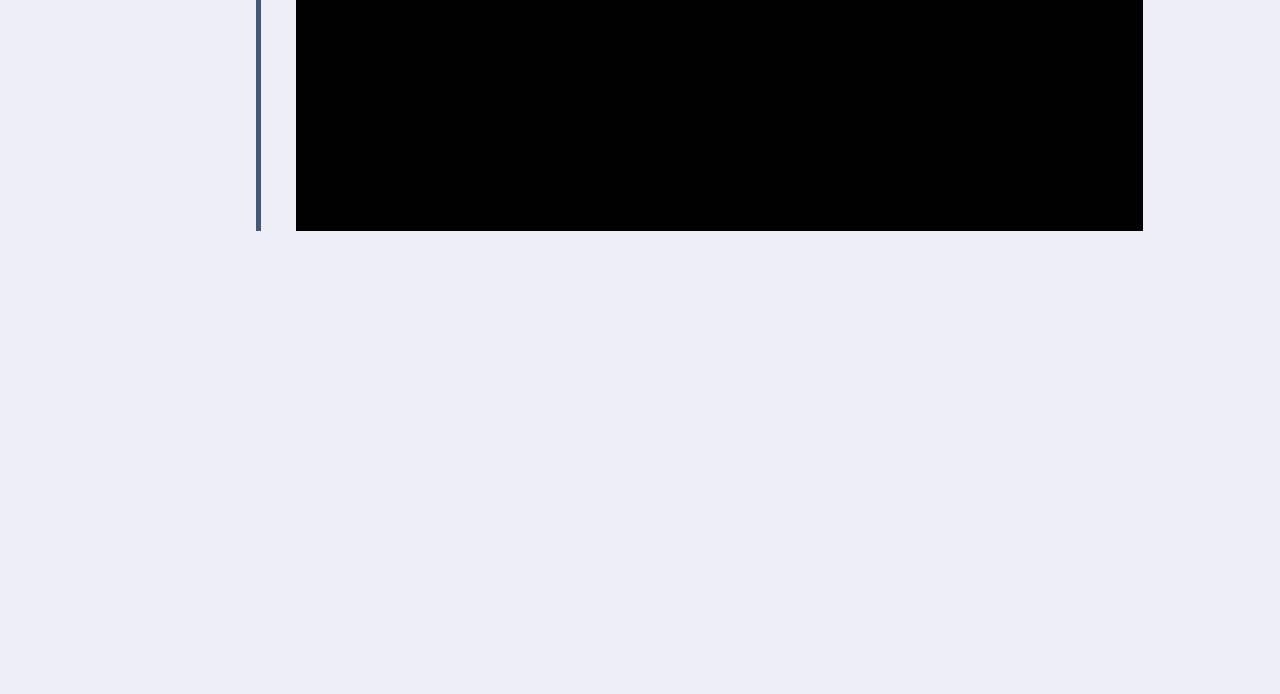
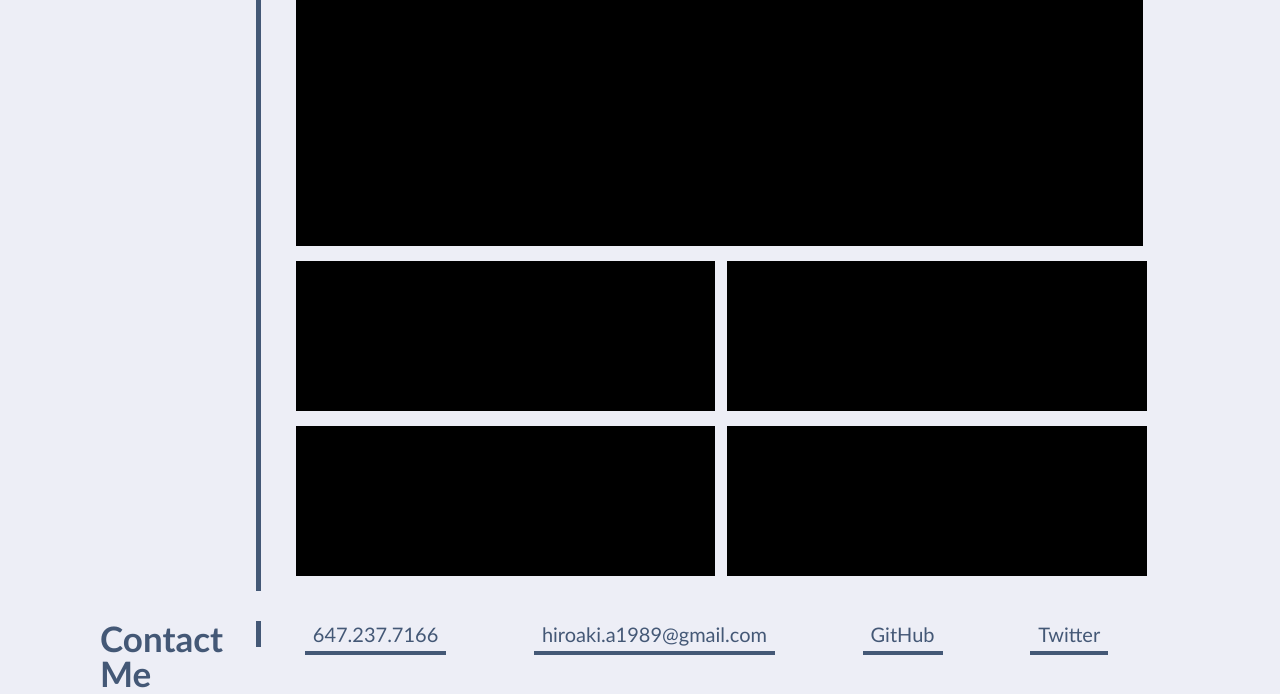
Before and after one commit to Hiroro1989/HiroakiArai-Portfolio, a plain HTML site: page index.html in a window 1280 px wide. Shown: the part 583-1277 px from the top of the page. Before the commit the page ends 814 px from the top, so only its background shows below. Drawn offline with Linux system fonts and the light colour scheme.

Commit message:
complete wireframe

```diff
--- a/assets/style.css
+++ b/assets/style.css
@@ -11,7 +11,7 @@
 
 /* header */
 
-header, nav, ul, li {
+header, header nav, header ul, header li, header a {
     background-color: #31343D;
 }
 
@@ -28,7 +28,7 @@ h1{
     display:inline-block;
     padding: 0px 0px 0px 70px;
 }
-nav{
+header nav{
     float: right;
     padding-top: 15px;
     padding-right: 20px;
@@ -43,7 +43,7 @@ nav ul li{
     padding: 3px;
 }
 
-nav ul li a{
+header nav ul li a{
     color: var(--box-in-box);
     text-decoration: none;
     font-size: 20px;
@@ -51,7 +51,6 @@ nav ul li a{
     padding-bottom: 5px;
     padding-left: 0.5rem;
     padding-right: 0.5rem;
-    background-color: #31343D;
 
 }
 
@@ -80,15 +79,13 @@ nav ul li a{
 /* main */
 
 .About-Me {
-    padding: 0 0 15px 0px;
+    margin-bottom:30px;
     display: flex;
     flex-direction: row;
     align-items: flex-start;
     justify-content: flex-start;
-    /* border: solid black; */
     height: auto;
     position: relative;
-    /* flex-basis: content; */
 }
 
  h2{
@@ -106,7 +103,7 @@ p{
     border-left: #445876 solid 5px;
 
 }
-/* work in progress */
+/* work */
 .Work   {
     display: flex;
     flex-direction: row;
@@ -115,12 +112,14 @@ p{
     /* border: solid black; */
     height: auto;
     position: relative;
+    margin-bottom: 30px ;
 }
 
 .link-container{
     display: flex;
     flex-direction: row;
     justify-content:flex-start;
+    flex-wrap: wrap;
     width: 70%;
     height: auto;
     padding: 0 0 0 35px;
@@ -130,15 +129,72 @@ p{
 .Surf-Report{
     background-image: url(./img/mern.jpg);
     width: 99%;
-    height: 300px;}
-
-.four-boxes{
-    width: 50;
+    height: 300px;
+    margin-bottom:15px;
 }
 
-.LED-WALL .Calculator .Pastel-Puzzle .Run-Buddy{
+.LED-WALL {
     background-image: url(./img/mern.jpg);
-    width: 47.5%;
-    height: 100px;
+    width: 49.0%;
+    height: 150px;
+    /* border: solid red 3px; */
+    margin-bottom: 15px;
+    margin-right: 6.0px;
+}
+
+.Calculator{
+    background-image: url(./img/mern.jpg);
+    width: 49.0%;
+    height: 150px;
+    margin-bottom: 15px;
+    margin-left: 6.0px;
+}
+
+.Pastel-Puzzle{
+    background-image: url(./img/mern.jpg);
+    width: 49.0%;
+    height: 150px;
+    margin-right: 6.0px;
+}
+
+.Run-Buddy{
+    background-image: url(./img/mern.jpg);
+    width: 49.0%;
+    height: 150px;
+    margin-bottom: 15px;
+    margin-left: 6.0px;
+}
+
+/* contact-me */
+
+.Contact-Me {
+    display: flex;
+    flex-direction: row;
+    align-items: flex-start;
+    justify-content: flex-start;
+    flex-wrap: wrap;
+    height: auto;
+    position: relative;
 
 }
+
+.Contact-Me nav{
+    border-left: #445876 solid 5px;
+    width: 70%;
+}
+.Contact-Me ul{
+    justify-content:space-around;
+    display: flex;
+    flex-direction: row;
+    align-items: flex-start;
+}
+
+.Contact-Me a{
+    color: #445876;
+    text-decoration: none;
+    font-size: 20px;
+    border-bottom: 4px solid;
+    padding-bottom: 5px;
+    padding-left: 0.5rem;
+    padding-right: 0.5rem;
+}
--- a/index.html
+++ b/index.html
@@ -38,25 +38,28 @@
 
         </section>
 
-        <section id="work" class="Work">
+        <section id="Work" class="Work">
             <h2>Work</h2>
             <div class="link-container">
-
                 <a href="" class="Surf-Report"></a>
-                <div class="four-boxes">
-                    <a href="" class="LED-WALL"></a>
-                    <a href="Calculator" class="Calculator"></a>
-                    <a href="Pastel-Puzzle" class="Pastel-Puzzle"></a>
-                    <a href="Run-Buddy" class="Run-Buddy"></a>
-                </div>
-                </a>
+                <a href="" class="LED-WALL"></a>
+                <a href="Calculator" class="Calculator"></a>
+                <a href="Pastel-Puzzle" class="Pastel-Puzzle"></a>
+                <a href="Run-Buddy" class="Run-Buddy"></a>
             </div>
         </section>
 
-        <div id="Contact-Me" class="Contact-Me">
-            <!-- <h2>Contact Me</h2> -->
-
-        </div>
+        <section id="Contact-Me" class="Contact-Me">
+            <h2>Contact Me</h2>
+            <nav>
+                <ul>
+                    <li><a href="tel:6472377166">647.237.7166</a></li>
+                    <li><a href="mailto:hiroaki.a1989@gmail.com">hiroaki.a1989@gmail.com</a></li>
+                    <li><a href="https://github.com/Hiroro1989">GitHub</a></li>
+                    <li><a href="https://twitter.com/CyclingLover3">Twitter</a></li>
+                </ul>
+            </nav>
+        </section>
 
     </main>
 
```
